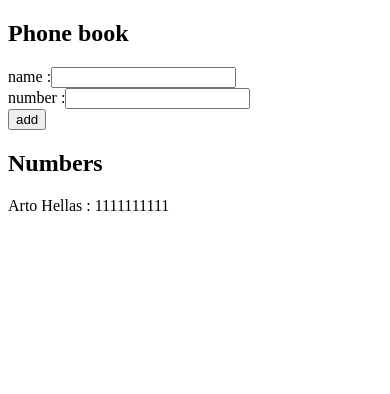
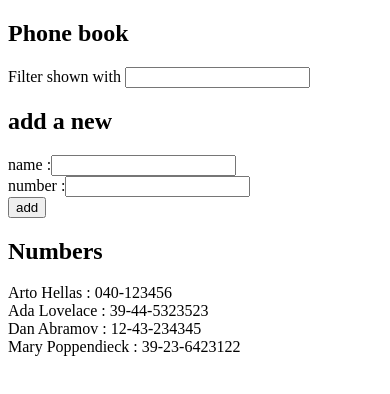
Before and after one commit to jayant880/FullStackOpen, a React (Vite) app in the folder part2/phonebook/: page / in a window 390 px wide. Shown: the top 394 px of the page. Built offline with nearby package versions, Linux system fonts and the light colour scheme.

Commit message:
2.9*: The Phonebook Step 4

```diff
--- a/part2/phonebook/src/App.jsx
+++ b/part2/phonebook/src/App.jsx
@@ -2,10 +2,15 @@ import { useState } from "react";
 
 const App = () => {
   const [persons, setPersons] = useState([
-    { name: "Arto Hellas", number: 1111111111 },
+    { name: "Arto Hellas", number: "040-123456", id: 1 },
+    { name: "Ada Lovelace", number: "39-44-5323523", id: 2 },
+    { name: "Dan Abramov", number: "12-43-234345", id: 3 },
+    { name: "Mary Poppendieck", number: "39-23-6423122", id: 4 },
   ]);
   const [newName, setNewName] = useState("");
   const [newNumber, setNewNumber] = useState("");
+  const [filterName, setFilterName] = useState("");
+  const [filterPersons, setFilterPerson] = useState(persons);
   const handleSubmit = (e) => {
     e.preventDefault();
     if (persons.find((person) => person.name === newName)) {
@@ -21,10 +26,28 @@ const App = () => {
     setNewName("");
     setNewNumber("");
   };
+  const handleFilterChange = (e) => {
+    const name = e.target.value;
+    setFilterName(name);
+    const filterName = name.toLowerCase();
+    const filteredPersons = persons.filter((person) =>
+      person.name.toLowerCase().includes(filterName)
+    );
+    setFilterPerson(filteredPersons);
+  };
   return (
     <div>
       <h2>Phone book</h2>
+      <div>
+        Filter shown with{" "}
+        <input
+          name="filteredName"
+          value={filterName}
+          onChange={handleFilterChange}
+        />
+      </div>
       <form onSubmit={handleSubmit}>
+        <h2>add a new</h2>
         <div>
           name :
           <input
@@ -52,8 +75,8 @@ const App = () => {
         </div>
       </form>
       <h2>Numbers</h2>
-      {persons.map((person, index) => (
-        <div key={index}>
+      {filterPersons.map((person) => (
+        <div key={person.id}>
           {person.name} : {person.number}
         </div>
       ))}
```
